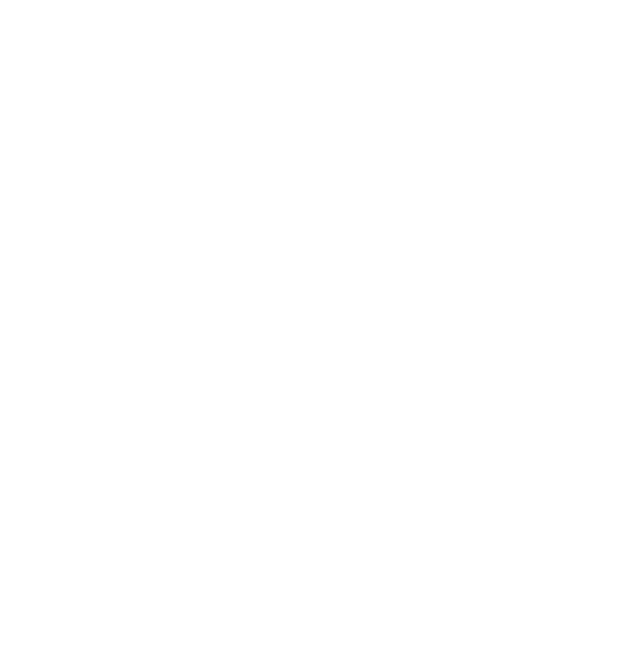
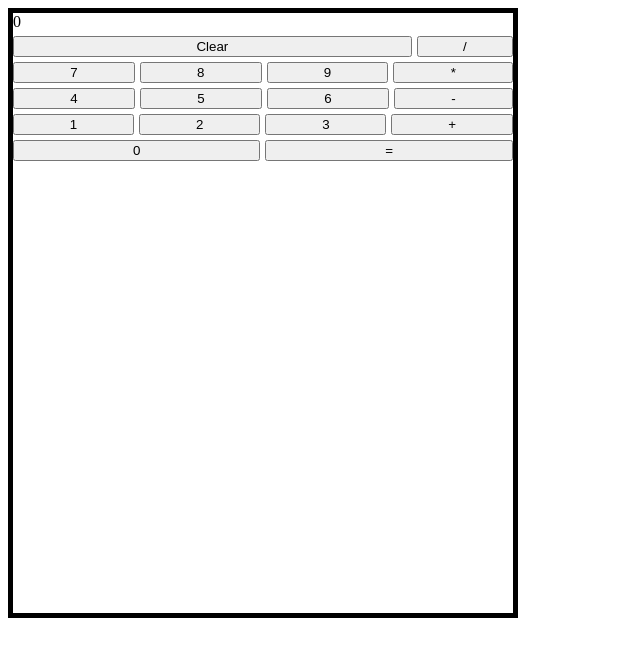
Before and after one commit to mahjeehung/Calculator, a plain HTML site: page index.html in a window 1280 px wide. Shown: the whole page, without its empty margins (0-640 px from the left). Drawn offline with Linux system fonts and the light colour scheme.

Commit message:
Add buttons
All buttons added

```diff
--- a/index.html
+++ b/index.html
@@ -8,6 +8,36 @@
     <link rel="stylesheet" href="style.css">
 </head>
 <body>
+    <div class="containerMaster">
+        <div class="answer">0</div>
+
+        <div class="container1">
+            <button class="buttonClear">Clear</button>
+            <button class="buttonDivide">/</button>
+        </div>
+        <div class="container2">
+            <button class="button7">7</button>
+            <button class="button8">8</button>
+            <button class="button9">9</button>
+            <button class="buttonMultiply">*</button>
+        </div>
+        <div class="container3">
+            <button class="button4">4</button>
+            <button class="button5">5</button>
+            <button class="button6">6</button>
+            <button class="buttonSubtract">-</button>
+        </div>
+        <div class="container4">
+            <button class="button1">1</button>
+            <button class="button2">2</button>
+            <button class="button3">3</button>
+            <button class="buttonAdd">+</button>
+        </div>
+        <div class="container5">
+            <button class="button0">0</button>
+            <button class="buttonEqual">=</button>
+        </div>
+    </div>
 
 </body>
 </html>
--- a/style.css
+++ b/style.css
@@ -0,0 +1,21 @@
+.containerMaster{
+    border: 5px solid black;
+    width: 500px;
+    height: 600px;
+    display: flex;
+    flex-direction: column;
+}
+
+div{
+    display: flex;
+    gap: 5px;
+}
+
+button {
+    flex-grow: 1;
+}
+
+.buttonClear {
+    flex-grow:5;
+    flex-basis:0;
+}
```
